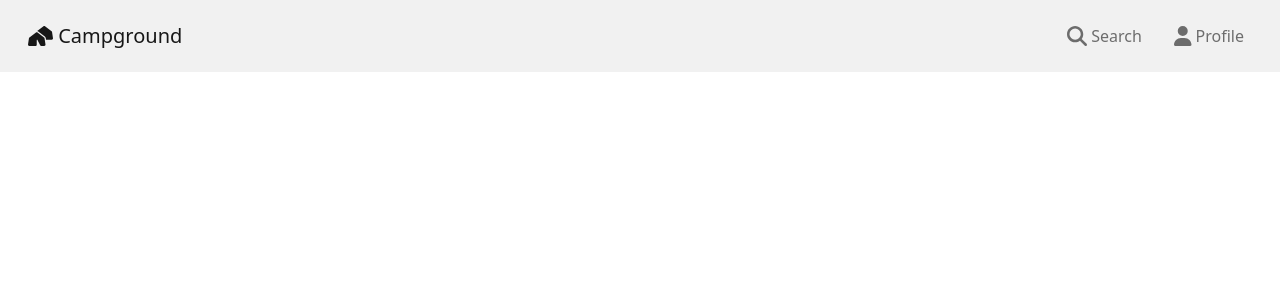
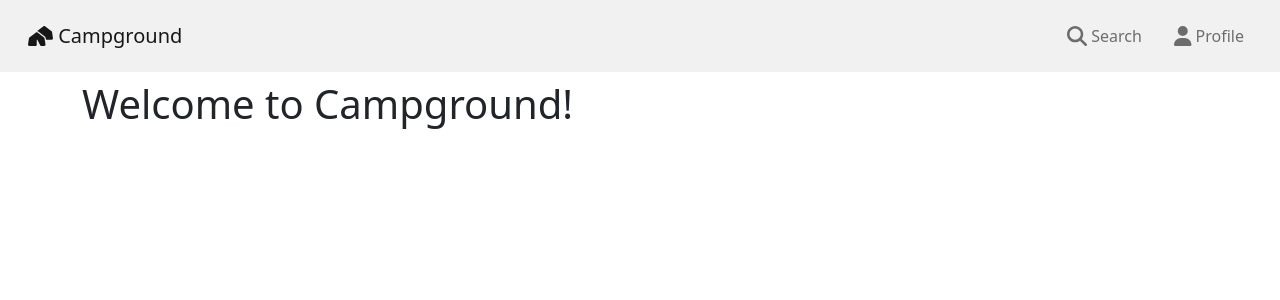
Before and after one commit to ehhaines/campground, a React (Create React App) app: page / in a window 1280 px wide. Shown: the top 300 px of the page. Built offline with nearby package versions, Linux system fonts and the light colour scheme.

Commit message:
Create HomeComponent template and css file for offsetting tops by 80px

```diff
--- a/src/App.js
+++ b/src/App.js
@@ -8,6 +8,7 @@ import npsReducer from "./nps/nps-reducer";
 import { BrowserRouter } from "react-router-dom";
 import { Routes, Route } from "react-router";
 import "./App.css";
+import HomeComponent from "./Home";
 
 const store = configureStore({
   reducer: {
@@ -22,6 +23,7 @@ function App() {
         <NavbarComponent/>
         <div className="m-0 p-0">
           <Routes>
+            <Route path="/*" element={<HomeComponent/>}/>
             <Route path="/search" element={<NpsSearch/>}/>
             <Route path="/login" element={<LoginComponent/>}/>
             <Route path="/profile" element={<ProfileComponent/>}/>
--- /dev/null
+++ b/src/Home/index.js
@@ -0,0 +1,12 @@
+import React from "react";
+import "../offset.css";
+
+const HomeComponent = () => {
+  return(
+    <div className="container position-relative eh-offset">
+      <h1>Welcome to Campground!</h1>
+    </div>
+  );
+}
+
+export default HomeComponent;
--- a/src/nps/Search/nps-search.js
+++ b/src/nps/Search/nps-search.js
@@ -15,7 +15,7 @@ const NpsSearch = () => {
   const dispatch = useDispatch();
 
   return(
-    <div>
+    <div className="eh-offset">
       <div className="form-group eh-center w-100 eh-background" style={{
         backgroundImage: `linear-gradient(to bottom, rgba(226, 229, 224, 0.3), rgba(226, 229, 224, 0.3)),
         url('images/hallet.jpg')`}}>
--- /dev/null
+++ b/src/offset.css
@@ -0,0 +1,4 @@
+.eh-offset {
+  position: relative;
+  top: 80px;
+}
```
